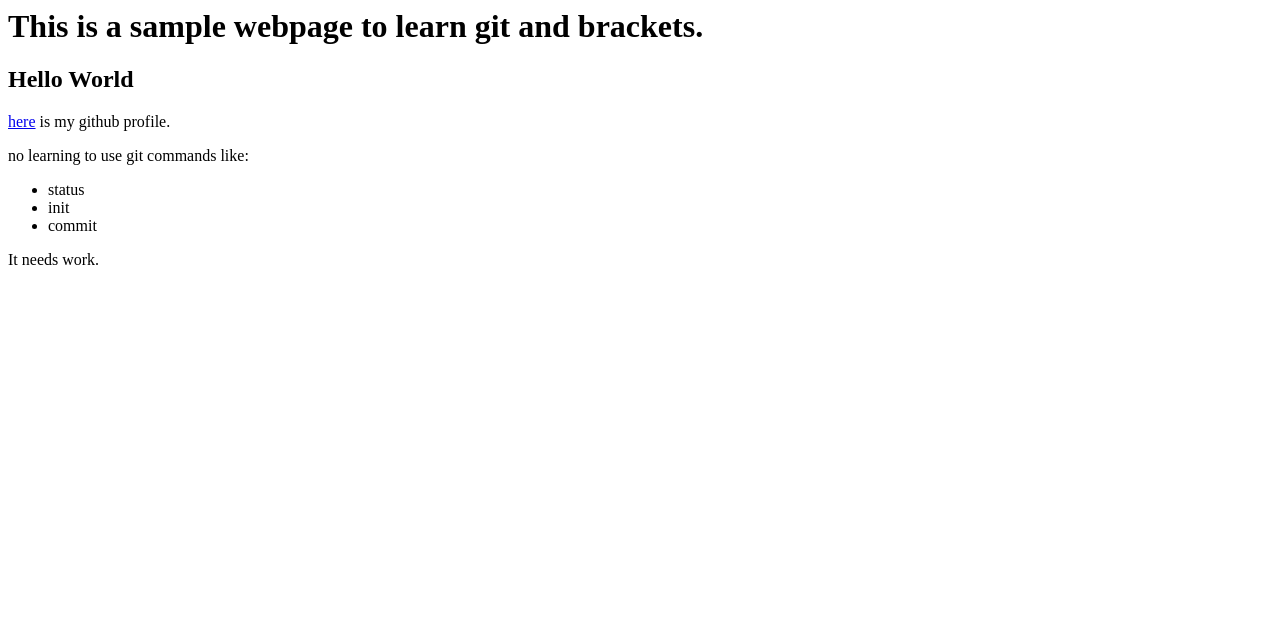
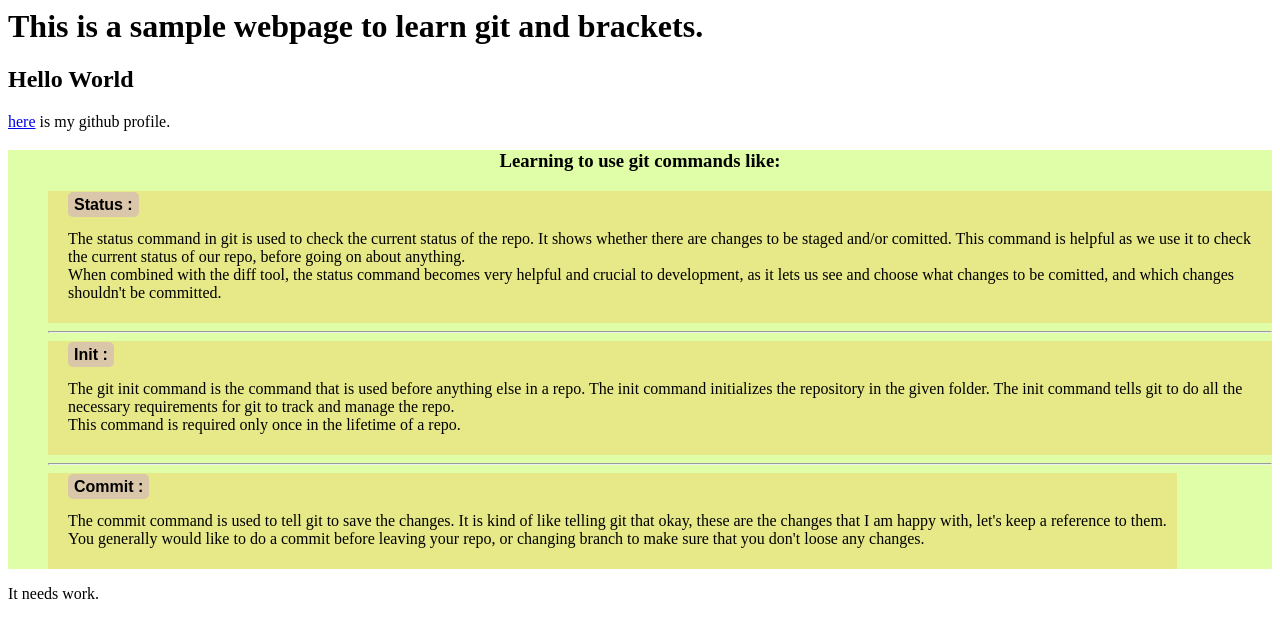
Before and after one commit to bhartiprakash081/testProject, a plain HTML site: page index.html in a window 1280 px wide. Drawn offline with Linux system fonts and the light colour scheme.

Commit message:
Added some definitions

```diff
--- a/index.html
+++ b/index.html
@@ -1,15 +1,40 @@
 <html>
     <head>
         <title>Test Project</title>
+        <link rel="stylesheet" href="/main-style.css" type="text/css">
     </head>
     <body>
         <h1>This is a sample webpage to learn git and brackets.</h1>
         <h2>Hello World</h2>
         <a href="http://github.com/bhartiprakash081">here</a> is my github profile.
-        <P>no learning to use git commands like:
-        <ul><li>status</li>
-        <li>init</li>
-        <li>commit</li></ul></P>
+        <div class="gitCommands">
+            <h3 class="title">Learning to use git commands like:</h3>
+                <ul>
+                    <li>
+                        <span class="command">Status :</span>
+                        <p>
+                            The status command in git is used to check the current status of the repo. It shows whether there are changes to be staged and/or comitted. This command is helpful as we use it to check the current status of our repo, before going on about anything.<br/>
+                            When combined with the diff tool, the status command becomes very helpful and crucial to development, as it lets us see and choose what changes to be comitted, and which changes shouldn't be committed.
+                        </p>
+                    </li>
+                    <hr/>
+                    <li>
+                        <span class="command">Init :</span>
+                        <p>
+                            The git init command is the command that is used before anything else in a repo. The init command initializes the repository in the given folder. The init command tells git to do all the necessary requirements for git to track and manage the repo.<br/>
+                            This command is required only once in the lifetime of a repo.
+                        </p>
+                    </li>
+                    <hr/>
+                    <li>
+                        <span class="command">Commit :</span>
+                        <p>
+                            The commit command is used to tell git to save the changes. It is kind of like telling git that okay, these are the changes that I am happy with, let's keep a reference to them.<br/>
+                            You generally would like to do a commit before leaving your repo, or changing branch to make sure that you don't loose any changes.
+                        </p>
+                    </li>
+                </ul>
+        </div>
         It needs work.
     </body>
 </html>
--- /dev/null
+++ b/main-style.css
@@ -0,0 +1,21 @@
+
+.gitCommands {
+    background-color: rgba(188, 252, 67, 0.46);
+}
+
+.gitCommands li {
+    display: inline-block;
+    padding: 5px 10px 5px 20px;
+    background-color: rgba(240, 207, 96, 0.45);
+}
+.gitCommands .command {
+    font-weight: bold;
+    font-family: sans-serif;
+    padding: 4px 6px 4px 6px;
+    background-color: rgba(187, 116, 240, 0.3);
+    border-radius: 5px;
+}
+
+.title {
+    text-align: center;
+}
```
